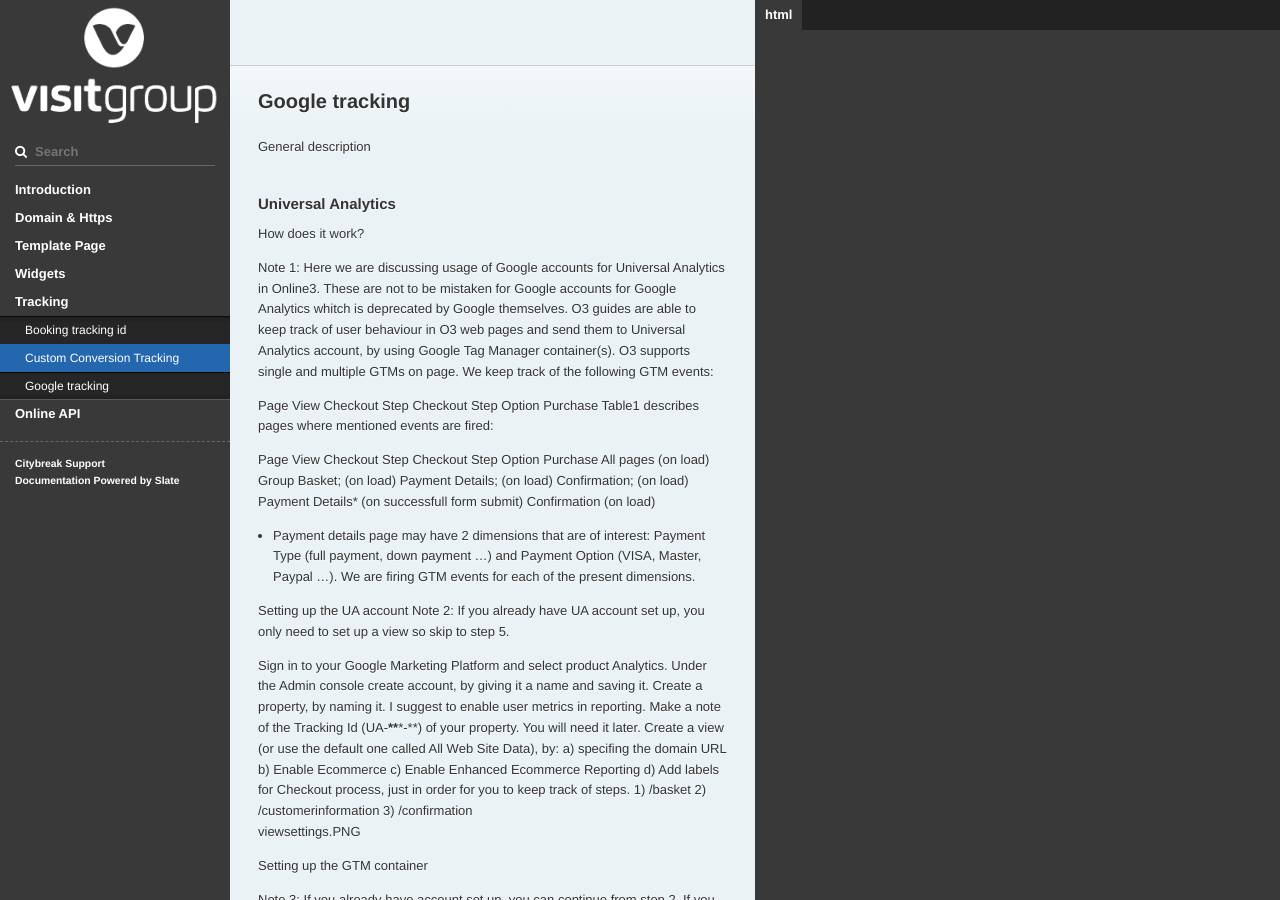
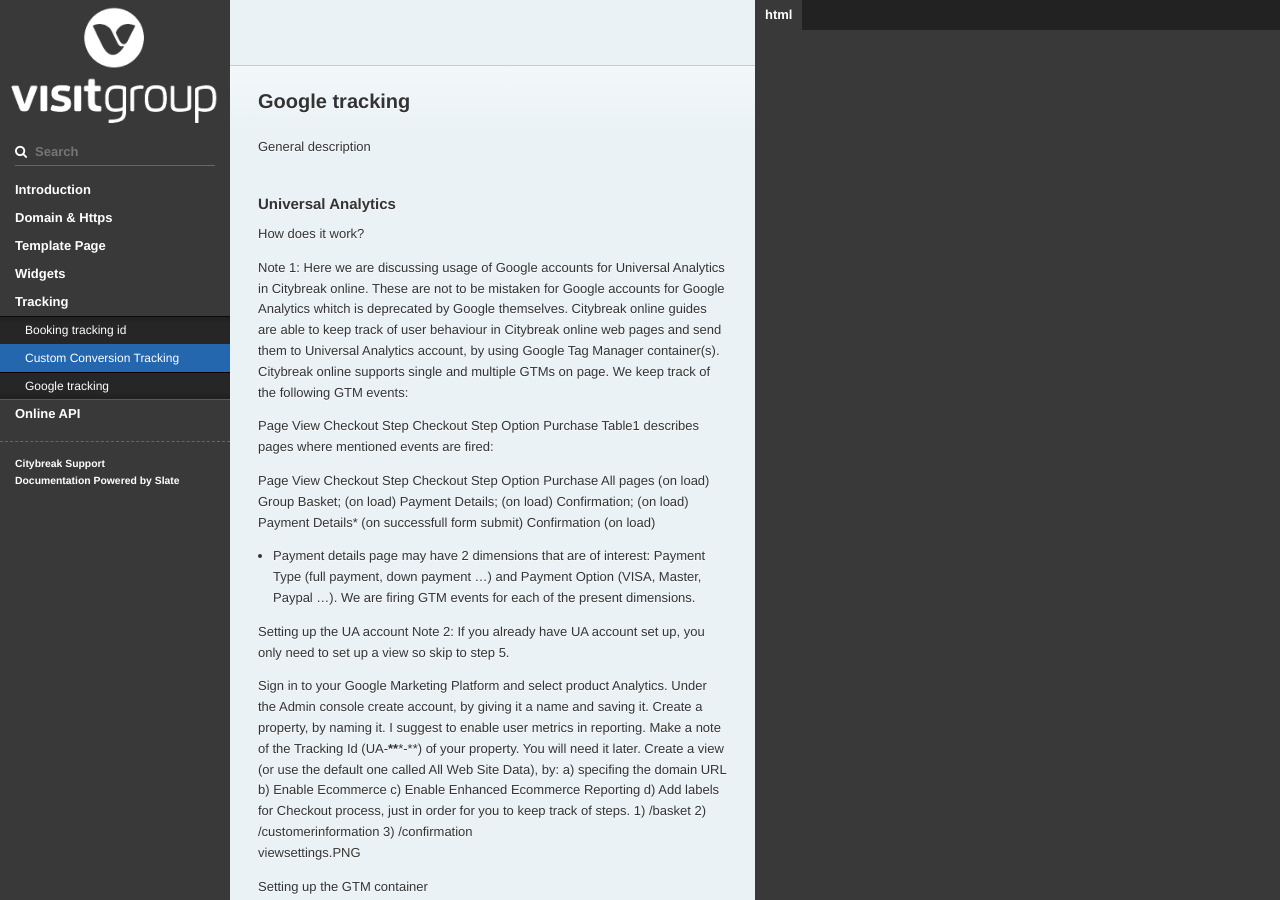
Before and after one commit to visit/citybreak-online-doc, a Jekyll site: the page built from index.md, in a window 1280 px wide and 900 px high, scrolled down 15936 px. Built offline with Jekyll 4.4.1, drawn with Linux system fonts in a browser that asks for light colours; our own code applies the rules of GitHub Pages for plain Markdown files; some of the changed text lies outside the part shown.

Commit message:
Update tracking.md

```diff
--- a/_includes/tracking.md
+++ b/_includes/tracking.md
@@ -80,8 +80,8 @@ General description
 How does it work?
 
 Note 1:
-Here we are discussing usage of Google accounts for Universal Analytics in Online3. These are not to be mistaken for Google accounts for Google Analytics whitch is deprecated by Google themselves.
-O3 guides are able to keep track of user behaviour in O3 web pages and send them to Universal Analytics account, by using Google Tag Manager container(s). O3 supports single and multiple GTMs on page.
+Here we are discussing usage of Google accounts for Universal Analytics in Citybreak online. These are not to be mistaken for Google accounts for Google Analytics whitch is deprecated by Google themselves.
+Citybreak online guides are able to keep track of user behaviour in Citybreak online web pages and send them to Universal Analytics account, by using Google Tag Manager container(s). Citybreak online supports single and multiple GTMs on page.
 We keep track of the following GTM events:
 
 Page View
@@ -188,7 +188,7 @@ As of yet, we don't have an option to bring Universal Analytics to our test envi
 It is only available in Production environment, since otherwise it would give our customers false tracking data.
 
 Conclusion
-By adding GTM tracking id to your guide you have instructed O3 platform to render GTM stuff on your pages.
+By adding GTM tracking id to your guide you have instructed Citybreak online platform to render GTM stuff on your pages.
 For instance take a look at STF accommodation
 Add some stuff in their basket and when the basket page is loaded you can open the page's source and see that there is some javascript there that collects 'checkout' data for the first step.
 
```
